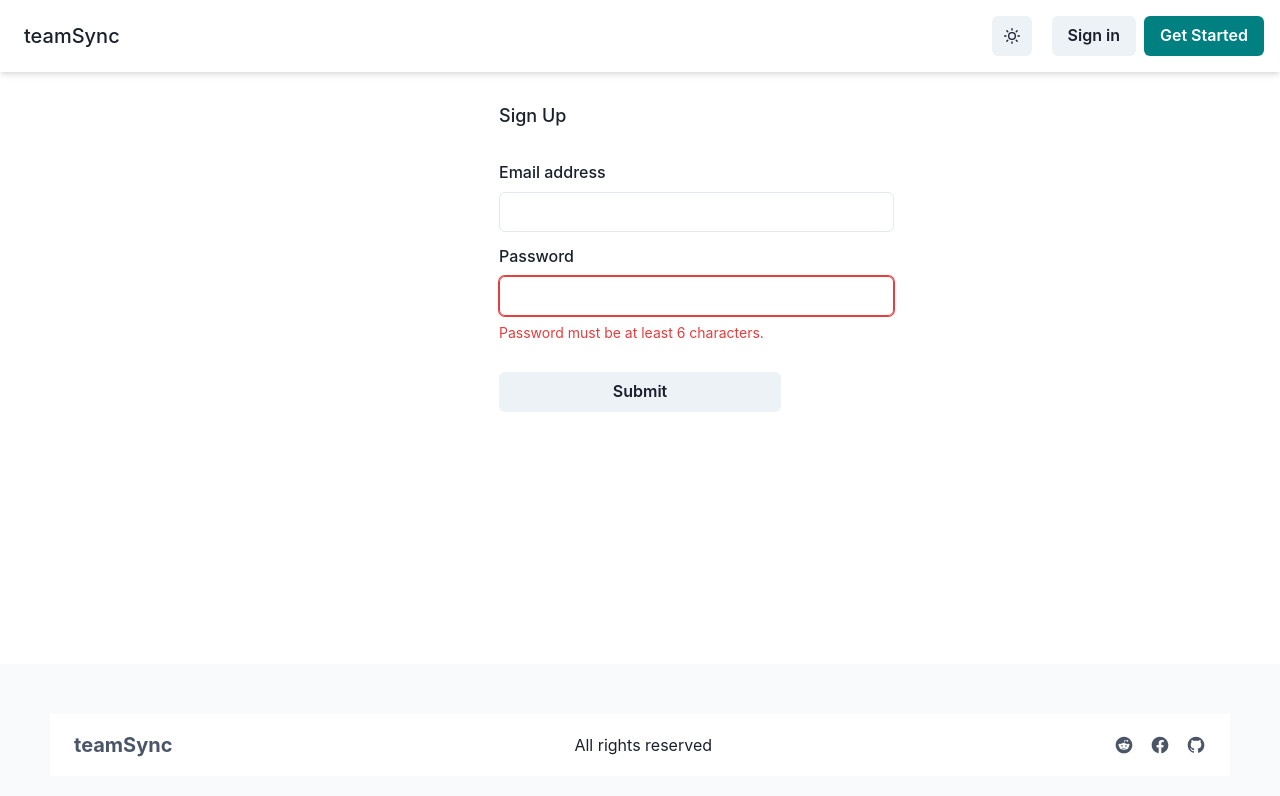
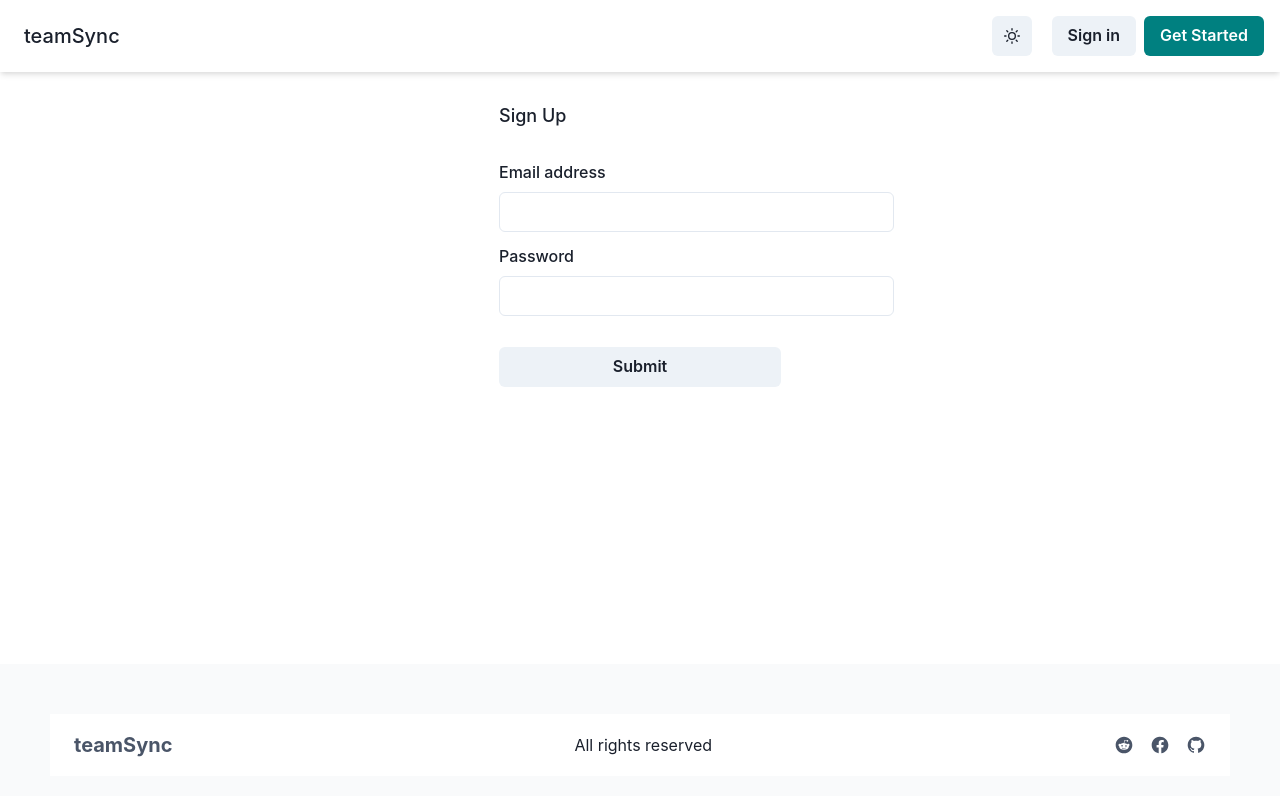
Before and after one commit to catmcclelland/teamSync, a React (Vite) app: page /sign-up in a window 1280 px wide. Shown: the top 796 px of the page. Built offline with nearby package versions, Linux system fonts and the light colour scheme; no server answers.

Commit message:
password fix

```diff
--- a/src/components/Pages/SignUp.jsx
+++ b/src/components/Pages/SignUp.jsx
@@ -45,7 +45,7 @@ function SignUp(props) {
             </FormControl>
 
             <FormControl
-              isInvalid={props.isPasswordError}
+              isInvalid={props.isPasswordError[0]}
               mt={3}
               mb={15}
               w={{ sm: "100%", md: "140%", lg: "140%" }}>
@@ -58,7 +58,7 @@ function SignUp(props) {
                   props.setRegisterPassword(event.target.value);
                 }}
               />
-              {props.isPasswordError && (
+              {props.isPasswordError[0] && (
                 <FormErrorMessage>
                   Password must be at least 6 characters.
                 </FormErrorMessage>
```
